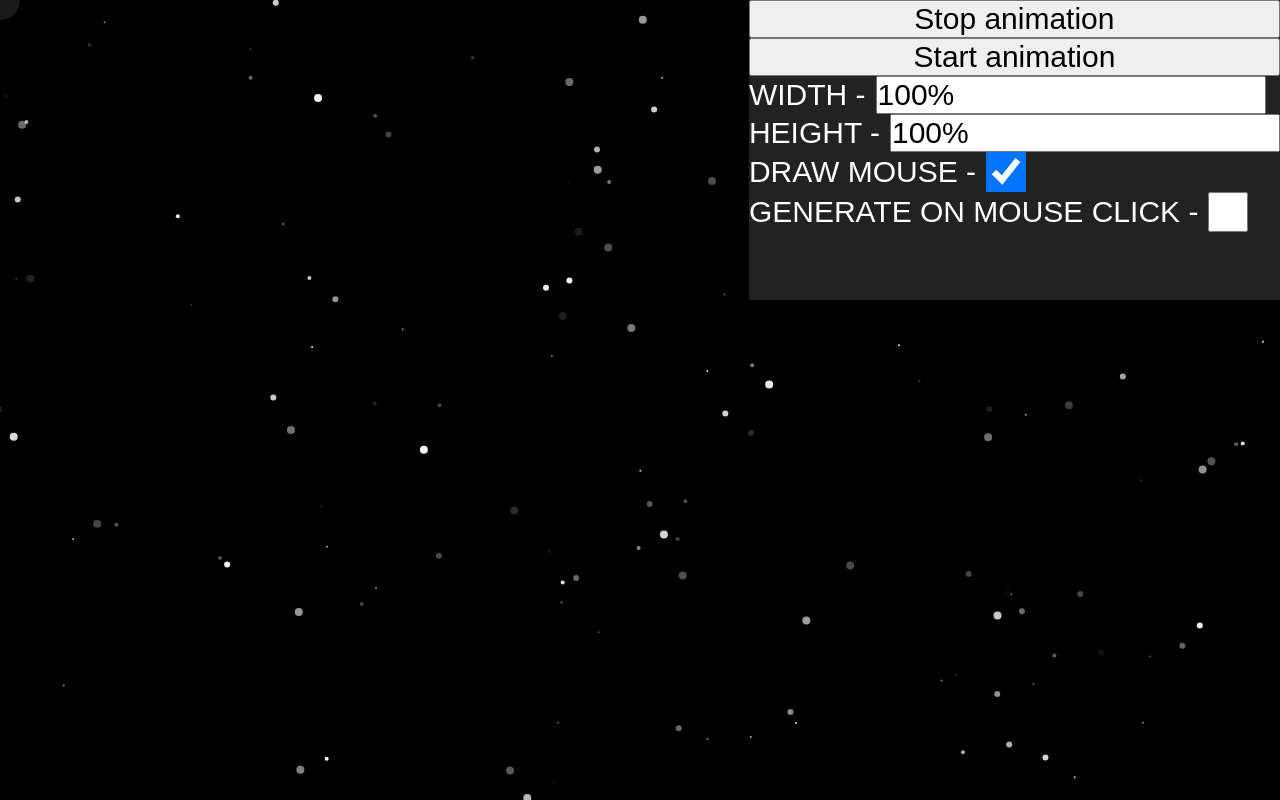
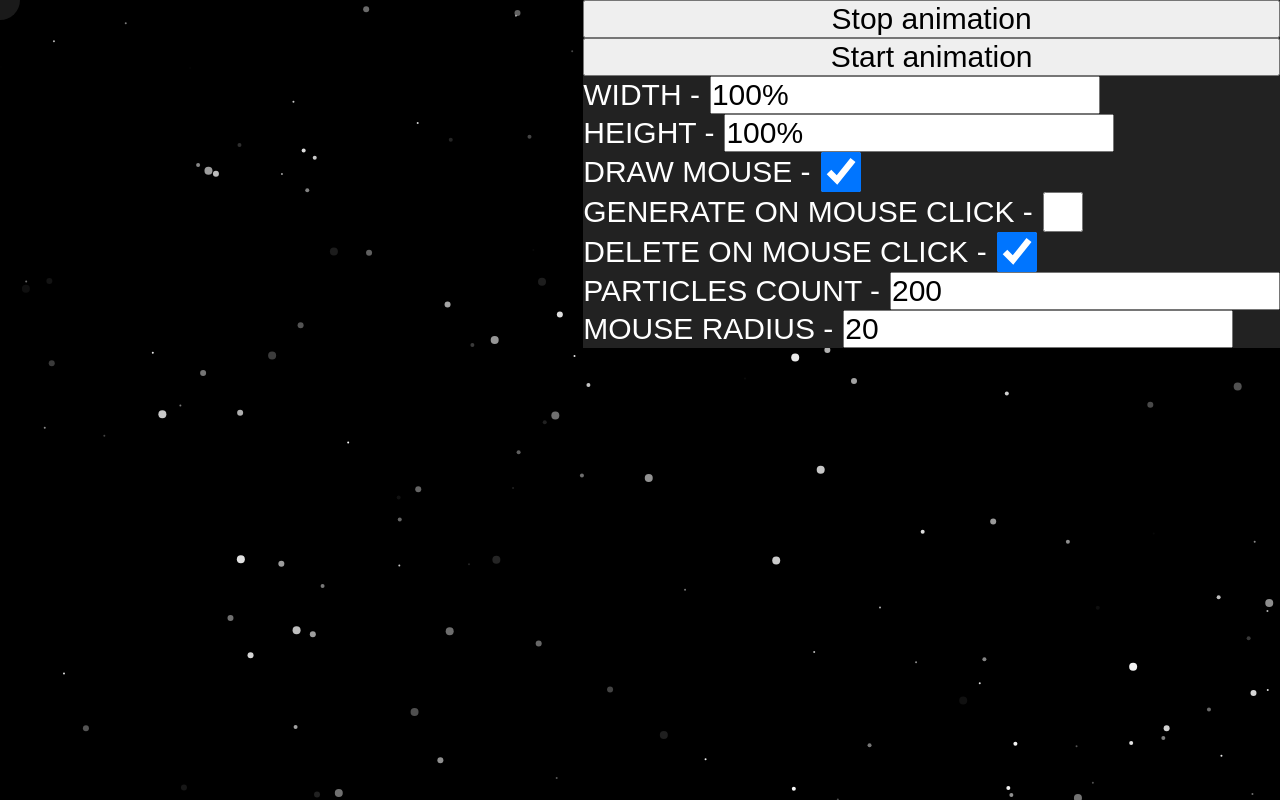
Before and after one commit to terminaate/canvas-particles, a website built with Vite: page index.html in a window 1280 px wide. Built offline with nearby package versions, Linux system fonts and the light colour scheme.

Commit message:
I Think final version

```diff
--- a/index.html
+++ b/index.html
@@ -26,11 +26,27 @@
         <span>GENERATE ON MOUSE CLICK - </span>
         <input type="checkbox" id="generateOnMouseDown">
     </div>
+    <div>
+        <span>DELETE ON MOUSE CLICK - </span>
+        <input type="checkbox" id="deleteOnMouseDown">
+    </div>
+    <div>
+        <span>PARTICLES COUNT - </span>
+        <input type="text" id="particlesCount">
+    </div>
+    <div>
+        <span>MOUSE RADIUS - </span>
+        <input type="text" id="mouseRadius">
+    </div>
+    <!--    <div>-->
+    <!--        <span>PARTICLES VELOCITY - </span>-->
+    <!--        <input type="text" id="particlesVelocity">-->
+    <!--    </div>-->
 </div>
 <script type="module">
-    import Particles from "./src/main.ts"
+    import Particles, {defaultConfig} from "./src/main.ts"
 
-    const config = {width: "100%", height: "100%", drawMouse: true, generateOnMouseDown: false, particlesCount: 200}
+    const config = {...defaultConfig, width: "100%", height: "100%", drawMouse: true}
 
     window.particles = new Particles(config)
 
@@ -38,11 +54,19 @@
     const heightInput = document.querySelector("#height")
     const drawMouse = document.querySelector("#drawMouse")
     const generateOnMouseDown = document.querySelector("#generateOnMouseDown")
+    const particlesCount = document.querySelector("#particlesCount");
+    // const particlesVelocity = document.querySelector("#particlesVelocity")
+    const mouseRadius = document.querySelector("#mouseRadius");
+    const deleteOnMouseDown = document.querySelector("#deleteOnMouseDown");
 
     widthInput.value = config.width;
     heightInput.value = config.height;
     drawMouse.checked = config.drawMouse;
     generateOnMouseDown.checked = config.generateOnMouseDown;
+    particlesCount.value = config.particlesCount + '';
+    // particlesVelocity.value = config.particlesVelocity;
+    mouseRadius.value = config.mouseRadius;
+    deleteOnMouseDown.checked = config.deleteOnMouseDown;
 
     drawMouse.addEventListener("input", (e) => {
         particles.drawMouse = e.target.checked
@@ -55,6 +79,7 @@
         } else {
             particles.particlesCount = config.particlesCount
         }
+        particlesCount.value = particles.particlesCount;
     })
 
     widthInput.addEventListener("input", e => {
@@ -64,6 +89,24 @@
     heightInput.addEventListener("input", e => {
         particles.setCanvasHeight(e.target.value)
     })
+
+    particlesCount.addEventListener("input", e => {
+        const count = parseInt(e.target.value)
+        particles.particlesCount = count;
+        config.particlesCount = count;
+    })
+
+    // particlesVelocity.addEventListener("input", e => {
+    //     particles.particlesVelocity = parseInt(e.target.value);
+    // })
+
+    mouseRadius.addEventListener("input", e => {
+        particles.mouseRadius = parseInt(e.target.value);
+    })
+
+    deleteOnMouseDown.addEventListener("input", (e) => {
+        particles.deleteOnMouseDown = e.target.checked;
+    })
 </script>
 </body>
 </html>
--- a/src/main.ts
+++ b/src/main.ts
@@ -18,9 +18,24 @@ type ParticlesProps = {
     width?: number | string;
     height?: number | string;
     generateOnMouseDown?: boolean;
+    deleteOnMouseDown?: boolean;
     particlesCount?: number;
     drawMouse?: boolean;
     animate?: boolean;
+}
+
+export const defaultConfig = {
+    minRadius: 1,
+    maxRadius: 4,
+    particlesVelocity: 2,
+    particlesCount: 200,
+    mouseRadius: 20,
+    width: 500,
+    height: 500,
+    generateOnMouseDown: false,
+    deleteOnMouseDown: true,
+    drawMouse: false,
+    animate: true
 }
 
 class Particles {
@@ -37,6 +52,7 @@ class Particles {
     mouseY: number = 0;
     isMouseDown: boolean = false;
     generateOnMouseDown: boolean;
+    deleteOnMouseDown: boolean;
     particlesCount: number;
     drawMouse: boolean;
     animationId: number = 0;
@@ -53,6 +69,7 @@ class Particles {
                     height = 500,
                     generateOnMouseDown = false,
                     drawMouse = false,
+                    deleteOnMouseDown = true,
                     animate = true
                 }: ParticlesProps = {}) {
         if (!canvas) {
@@ -93,6 +110,7 @@ class Particles {
         this.particlesCount = particlesCount
         this.mouseRadius = mouseRadius;
         this.generateOnMouseDown = generateOnMouseDown;
+        this.deleteOnMouseDown = deleteOnMouseDown;
         this.drawMouse = drawMouse;
         this.animate = animate;
         this.main = this.main.bind(this);
@@ -166,9 +184,13 @@ class Particles {
         }
 
         if (this.particles.length > this.particlesCount) {
-            console.log("YES")
             this.particles = this.particles.slice(0, this.particlesCount - 1)
+        } else if (this.particlesCount !== Infinity) {
+            for (let i = 0; i < this.particlesCount - this.particles.length; i++) {
+                this.generateParticle(Math.random() * this.canvas.width, Math.random() * this.canvas.height)
+            }
         }
+
 
         for (let i in this.particles) {
             let particle = this.particles[i]
@@ -185,10 +207,9 @@ class Particles {
                 particle.y -= particle.velocityY;
             }
 
-            // if ((particle.x < mouseX + config.mouseRadius && particle.x > mouseX - config.mouseRadius) && (particle.y < mouseY + config.mouseRadius && particle.y > mouseY - config.mouseRadius)) {
-            //     particle.x = canvas.width
-            //     particle.y = canvas.height - (particle.radius / 2)
-            // }
+            if (this.isMouseDown && this.deleteOnMouseDown && (particle.x < this.mouseX + this.mouseRadius && particle.x > this.mouseX - this.mouseRadius) && (particle.y < this.mouseY + this.mouseRadius && particle.y > this.mouseY - this.mouseRadius)) {
+                delete this.particles[i]
+            }
         }
 
         let mouseColorOpacity = 0.1
@@ -206,16 +227,20 @@ class Particles {
         }
     }
 
-    generateParticle(x: number = 0, y: number = 0) {
+    private generateParticle(x: number = 0, y: number = 0) {
         const radius = Math.floor(Math.random() * (this.maxRadius - this.minRadius + 1)) + this.minRadius
         this.particles.push({
             x,
             y,
             radius,
             color: `rgb(255, 255, 255, ${Math.random() * 1})`,
-            velocityX: Math.random() * (this.particlesVelocity * 2) - this.particlesVelocity,
-            velocityY: Math.random() * (this.particlesVelocity * 2) + this.particlesVelocity
+            velocityX: this.generateParticleVelocity() - this.particlesVelocity,
+            velocityY: this.generateParticleVelocity() + this.particlesVelocity
         })
+    }
+
+    private generateParticleVelocity() {
+        return Math.random() * (this.particlesVelocity * 2)
     }
 
     stop() {
@@ -231,7 +256,3 @@ class Particles {
 }
 
 export default Particles
-
-// setInterval(() => {
-//
-// }, 1)
```
